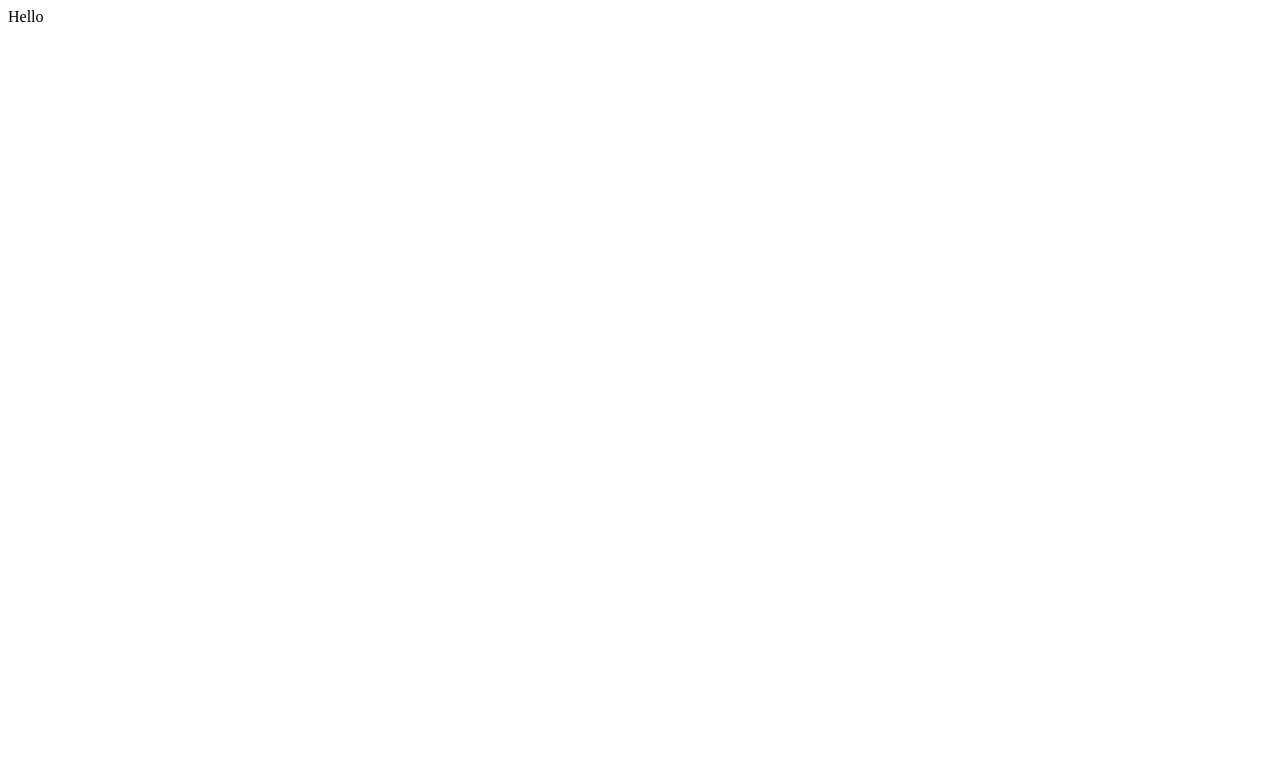
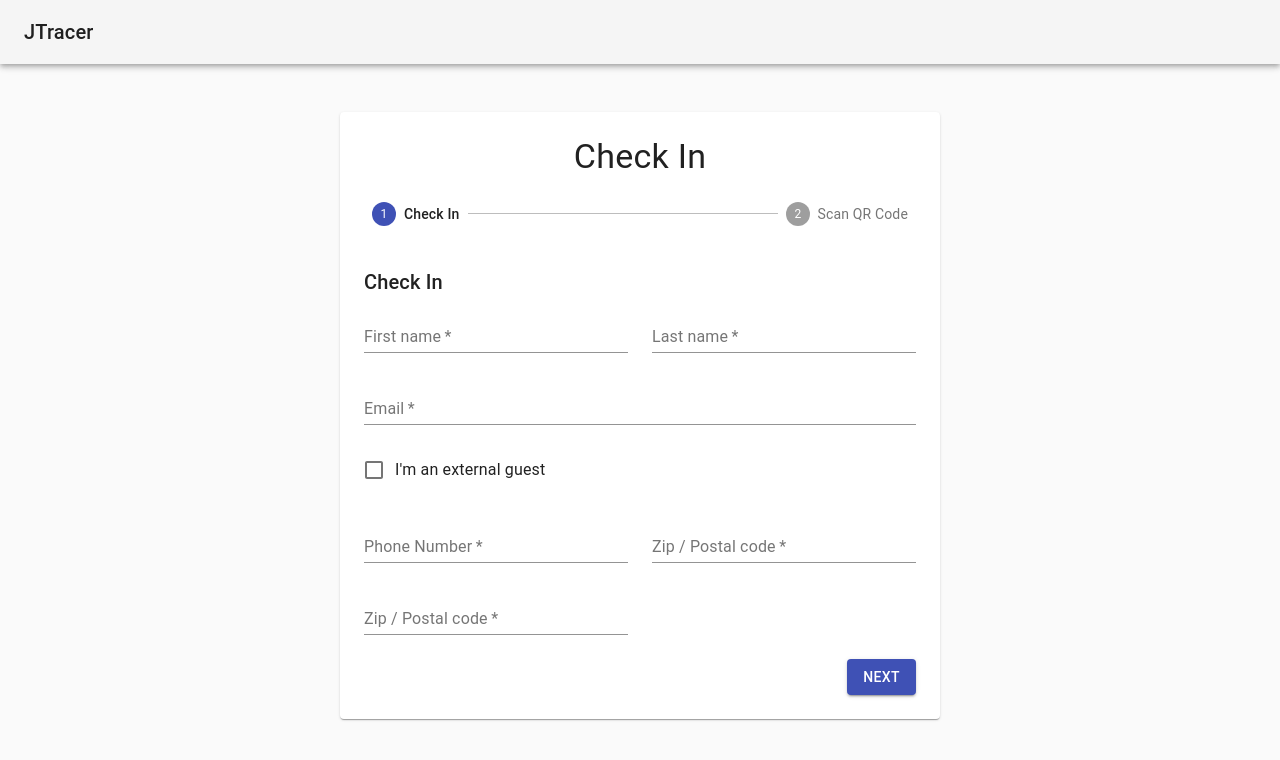
Before and after one commit to taiyrbegeyev/jtracer_acs, a React (Create React App) app in the folder jtracer/: page / in a window 1280 px wide. Shown: the top 760 px of the page. Built offline with nearby package versions, Linux system fonts and the light colour scheme.

Commit message:
:construction: wip on the check in form

```diff
--- a/jtracer/src/App.jsx
+++ b/jtracer/src/App.jsx
@@ -1,5 +1,14 @@
+import React from "react";
+import CssBaseline from "@material-ui/core/CssBaseline";
+import CheckIn from "./components/CheckIn";
+
 function App() {
-  return <div>Hello</div>;
+  return (
+    <React.Fragment>
+      <CssBaseline />
+      <CheckIn />
+    </React.Fragment>
+  );
 }
 
 export default App;
--- /dev/null
+++ b/jtracer/src/components/CheckIn.jsx
@@ -0,0 +1,129 @@
+import React from "react";
+import { makeStyles } from "@material-ui/core/styles";
+import AppBar from "@material-ui/core/AppBar";
+import Toolbar from "@material-ui/core/Toolbar";
+import Paper from "@material-ui/core/Paper";
+import Stepper from "@material-ui/core/Stepper";
+import Step from "@material-ui/core/Step";
+import StepLabel from "@material-ui/core/StepLabel";
+import Button from "@material-ui/core/Button";
+import Typography from "@material-ui/core/Typography";
+import CheckInForm from "./CheckInForm";
+import QRScanner from "./QRScanner";
+
+const useStyles = makeStyles((theme) => ({
+  appBar: {
+    position: "relative",
+  },
+  layout: {
+    width: "auto",
+    marginLeft: theme.spacing(2),
+    marginRight: theme.spacing(2),
+    [theme.breakpoints.up(600 + theme.spacing(2) * 2)]: {
+      width: 600,
+      marginLeft: "auto",
+      marginRight: "auto",
+    },
+  },
+  paper: {
+    marginTop: theme.spacing(3),
+    marginBottom: theme.spacing(3),
+    padding: theme.spacing(2),
+    [theme.breakpoints.up(600 + theme.spacing(3) * 2)]: {
+      marginTop: theme.spacing(6),
+      marginBottom: theme.spacing(6),
+      padding: theme.spacing(3),
+    },
+  },
+  stepper: {
+    padding: theme.spacing(3, 0, 5),
+  },
+  buttons: {
+    display: "flex",
+    justifyContent: "flex-end",
+  },
+  button: {
+    marginTop: theme.spacing(3),
+    marginLeft: theme.spacing(1),
+  },
+}));
+
+const steps = ["Check In", "Scan QR Code"];
+
+function getStepContent(step) {
+  switch (step) {
+    case 0:
+      return <CheckInForm />;
+    case 1:
+      return <QRScanner />;
+    default:
+      throw new Error("Unknown step");
+  }
+}
+
+export default function CheckIn() {
+  const classes = useStyles();
+  const [activeStep, setActiveStep] = React.useState(0);
+
+  const handleNext = () => {
+    setActiveStep(activeStep + 1);
+  };
+
+  const handleBack = () => {
+    setActiveStep(activeStep - 1);
+  };
+
+  return (
+    <React.Fragment>
+      <AppBar position="absolute" color="default" className={classes.appBar}>
+        <Toolbar>
+          <Typography variant="h6" color="inherit" noWrap>
+            JTracer
+          </Typography>
+        </Toolbar>
+      </AppBar>
+      <main className={classes.layout}>
+        <Paper className={classes.paper}>
+          <Typography component="h1" variant="h4" align="center">
+            Check In
+          </Typography>
+          <Stepper activeStep={activeStep} className={classes.stepper}>
+            {steps.map((label) => (
+              <Step key={label}>
+                <StepLabel>{label}</StepLabel>
+              </Step>
+            ))}
+          </Stepper>
+          <React.Fragment>
+            {activeStep === steps.length ? (
+              <React.Fragment>
+                <Typography variant="h5" gutterBottom>
+                  Your check-in is successful
+                </Typography>
+              </React.Fragment>
+            ) : (
+              <React.Fragment>
+                {getStepContent(activeStep)}
+                <div className={classes.buttons}>
+                  {activeStep !== 0 && (
+                    <Button onClick={handleBack} className={classes.button}>
+                      Back
+                    </Button>
+                  )}
+                  <Button
+                    variant="contained"
+                    color="primary"
+                    onClick={handleNext}
+                    className={classes.button}
+                  >
+                    {activeStep === steps.length - 1 ? "Confirm" : "Next"}
+                  </Button>
+                </div>
+              </React.Fragment>
+            )}
+          </React.Fragment>
+        </Paper>
+      </main>
+    </React.Fragment>
+  );
+}
--- /dev/null
+++ b/jtracer/src/components/CheckInForm.jsx
@@ -0,0 +1,85 @@
+import React from "react";
+import Grid from "@material-ui/core/Grid";
+import Typography from "@material-ui/core/Typography";
+import TextField from "@material-ui/core/TextField";
+import FormControlLabel from "@material-ui/core/FormControlLabel";
+import Checkbox from "@material-ui/core/Checkbox";
+
+export default function CheckInForm() {
+  return (
+    <React.Fragment>
+      <Typography variant="h6" gutterBottom>
+        Check In
+      </Typography>
+      <Grid container spacing={3}>
+        <Grid item xs={12} sm={6}>
+          <TextField
+            required
+            id="firstName"
+            name="firstName"
+            label="First name"
+            fullWidth
+            autoComplete="given-name"
+          />
+        </Grid>
+        <Grid item xs={12} sm={6}>
+          <TextField
+            required
+            id="lastName"
+            name="lastName"
+            label="Last name"
+            fullWidth
+            autoComplete="family-name"
+          />
+        </Grid>
+        <Grid item xs={12}>
+          <TextField
+            required
+            id="email"
+            name="email"
+            label="Email"
+            fullWidth
+            autoComplete="email"
+          />
+        </Grid>
+        <Grid item xs={12}>
+          <FormControlLabel
+            control={
+              <Checkbox color="secondary" name="saveAddress" value="yes" />
+            }
+            label="I'm an external guest"
+          />
+        </Grid>
+        <Grid item xs={12} sm={6}>
+          <TextField
+            required
+            id="phoneNumber"
+            name="phoneNumber"
+            label="Phone Number"
+            fullWidth
+          />
+        </Grid>
+        <Grid item xs={12} sm={6}>
+          <TextField
+            required
+            id="zip"
+            name="zip"
+            label="Zip / Postal code"
+            fullWidth
+            autoComplete="shipping postal-code"
+          />
+        </Grid>
+        <Grid item xs={12} sm={6}>
+          <TextField
+            required
+            id="zip"
+            name="zip"
+            label="Zip / Postal code"
+            fullWidth
+            autoComplete="shipping postal-code"
+          />
+        </Grid>
+      </Grid>
+    </React.Fragment>
+  );
+}
--- /dev/null
+++ b/jtracer/src/components/QRScanner.jsx
@@ -0,0 +1,5 @@
+import React from "react";
+
+export default function QRScanner() {
+  return <React.Fragment>Hello</React.Fragment>;
+}
```
